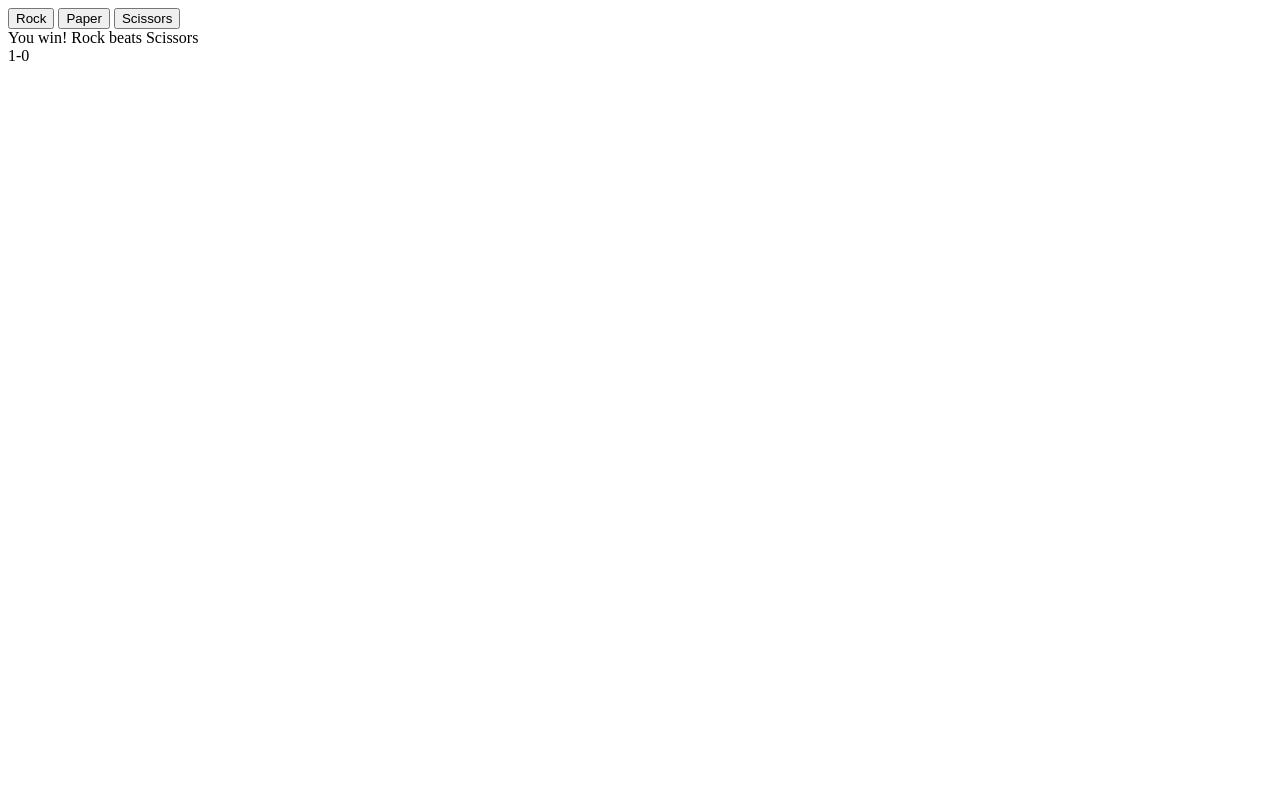
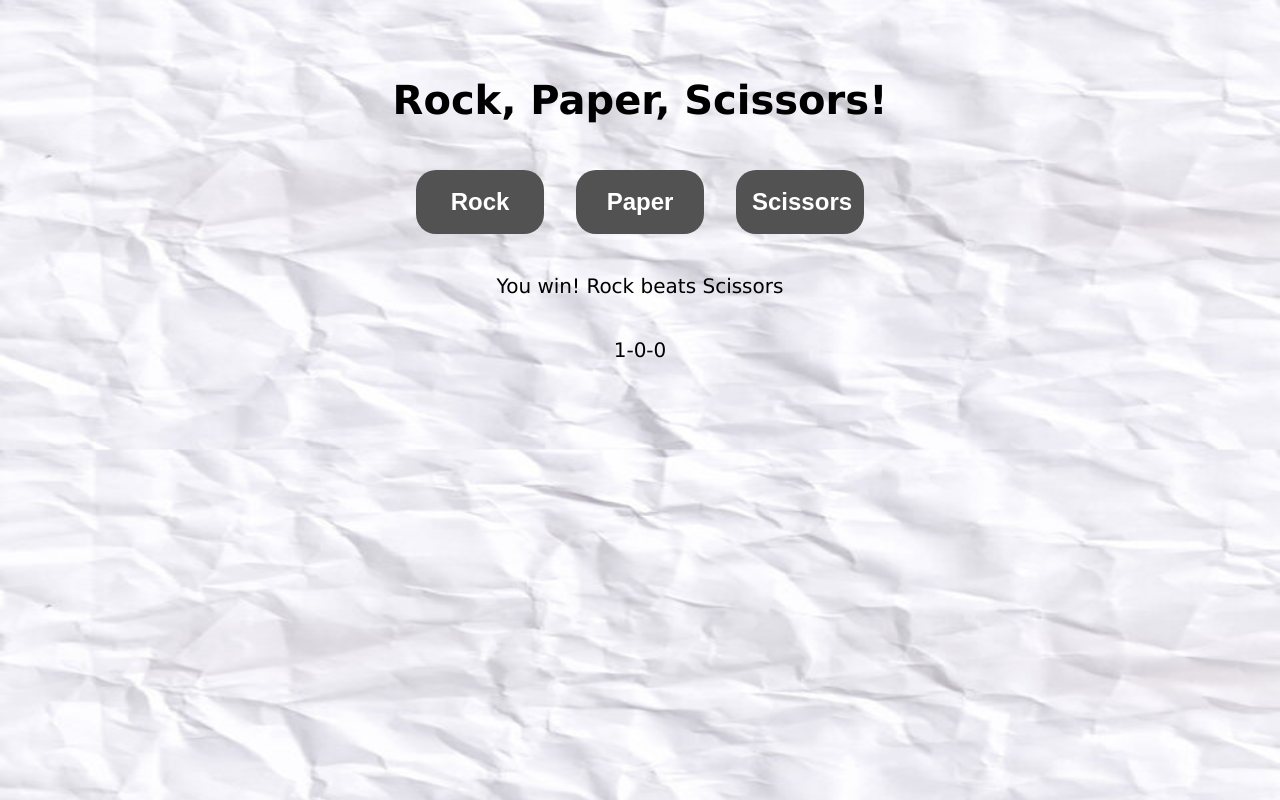
Before and after one commit to jordlim/odin-rockpaperscissors, a plain HTML site: page index.html in a window 1280 px wide. Both pictures are taken after a click on the button "Rock". Drawn offline with Linux system fonts and the light colour scheme.

Commit message:
Stylize page and adjust score

```diff
--- a/index.html
+++ b/index.html
@@ -3,22 +3,25 @@
   <head>
     <meta charset="UTF-8" />
     <meta name="viewport" content="width=device-width, initial-scale=1.0" />
-    <title>Rock Paper Scissors</title>
+    <title>Rock, Paper, Scissors!</title>
     <script src="rps.js" defer></script>
+    <link rel="stylesheet" href="style.css" />
   </head>
   <body>
-    <button id="rock">Rock</button>
-    <button id="paper">Paper</button>
-    <button id="scissors">Scissors</button>
+    <h1>Rock, Paper, Scissors!</h1>
+    <div class="buttons">
+      <button id="rock">Rock</button>
+      <button id="paper">Paper</button>
+      <button id="scissors">Scissors</button>
+    </div>
 
     <div class="results">
-      <p>Yoooo</p>
+      Click a button to play!
     </div>
     <div class="score">
-      <p>0-0</p>
+      0-0-0
     </div>
-    <div class ="match">
-
+    <div id="match">
     </div>
   </body>
 </html>
--- a/rps.js
+++ b/rps.js
@@ -30,6 +30,7 @@ function playRound(playerSelection, computerSelection) {
   }
 }
 
+// Button selectors
 const rock = document.querySelector("#rock");
 rock.addEventListener("click", () => {
   winner = playRound("rock", getComputerChoice());
@@ -47,33 +48,44 @@ scissors.addEventListener("click", () => {
   game(winner);
 });
 
-let playerScore = 0;
-let computerScore = 0;
+let win = 0;
+let loss = 0;
+let draw = 0;
 let rounds = 0;
 function game(winner) {
-  // for (let i = 0; i < 5; i++) {
   const results = document.querySelector(".results");
   const score = document.querySelector(".score");
-  const match = document.querySelector(".match");
+  const match = document.getElementById("match");
 
+  // Keep match results empty during new games
+  match.textContent = "";
+
+  // Adjust score and round state
   results.textContent = winner[0];
-  if (winner[1] == 1) playerScore++;
-  else if (winner[1] == -1) computerScore++;
+  if (winner[1] == 1) win++;
+  else if (winner[1] == -1) loss++;
+  else draw++;
 
-  score.textContent = playerScore + "-" + computerScore;
+  score.textContent = win + "-" + loss + "-" + draw;
   rounds++;
-  match.textContent = "";
+
   if (rounds == 5) {
-    if (playerScore > computerScore)
+    if (win > loss) {
+      match.style.color = "green";
       match.textContent = "You won the match!";
-    else if (playerScore < computerScore)
+    } else if (win < loss) {
+      match.style.color = "red";
       match.textContent = "You lost the match!";
-    else
+    } else {
+      match.style.color = "blue";
       match.textContent = "The match was a tie.";
+    }
 
+    // Reset game
     rounds = 0;
-    playerScore = 0;
-    computerScore = 0;
+    win = 0;
+    loss = 0;
+    draw = 0;
   }
   // }
   // if (score > 0) console.log("You win!");
--- /dev/null
+++ b/style.css
@@ -0,0 +1,49 @@
+html{
+  font-size: 20px;
+  background: url(images/paper.jpg);
+  background-size: 100% 100%;
+  font-family:Verdana, Geneva, Tahoma, sans-serif
+}
+
+div{
+  padding: 20px;
+}
+
+body{
+  display: flex;
+  /* justify-content: center; */
+  align-items: center;
+  flex-direction: column;
+  margin-top: 50px;
+}
+
+button{
+  padding: 16px;
+  height: 64px;
+  width: 128px;
+
+  font-size: 24px;
+  font-weight: bold;
+
+  background-color: rgb(82, 82, 82);
+  border-radius: 20px;
+  border: 1px;
+  border-color: aliceblue;
+  color: white;
+
+}
+
+
+.buttons{
+  display: flex;
+  gap: 32px;
+  justify-items: auto;
+  justify-content: space-around;
+
+
+
+}
+
+#match{
+  height: 20px;
+}
```
Also changed, not shown: images/paper.jpg (added).
